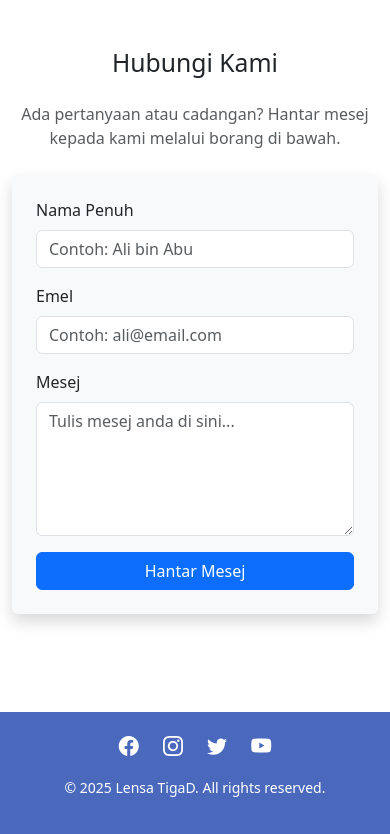
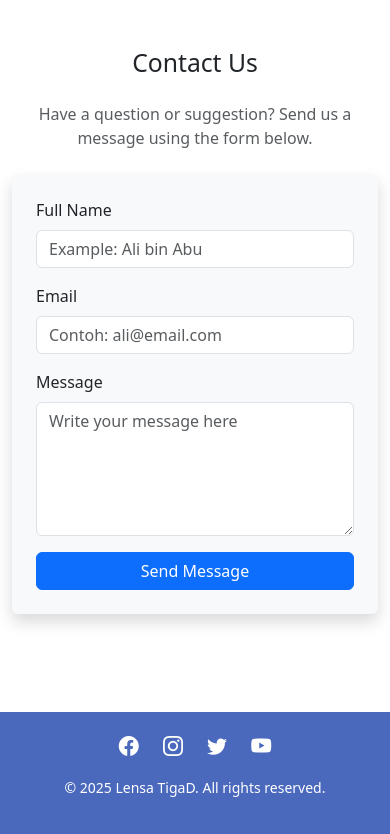
Before and after one commit to akmal-azhar/lensatigad, a PHP site: page /lensatigad/contact.php in a window 390 px wide. Shown: the part 90-924 px from the top of the page. Run offline with PHP 8.4, Linux system fonts and the light colour scheme.

Commit message:
Update Baru

```diff
--- a/about.php
+++ b/about.php
@@ -73,9 +73,9 @@
 <body>
 
 <section class="about-section">
-  <h2>📺 Apa itu Lensa TigaD?</h2>
+  <h2>📺 What is Lensa TigaD?</h2>
   <p>
-    <strong>Lensa TigaD</strong> ialah platform video digital yang membawa kandungan menarik merangkumi dunia <strong>podcast</strong>, <strong>infotainment</strong>, <strong>sukan</strong>, <strong>hiburan</strong> dan banyak lagi. Kami komited untuk menyediakan maklumat yang bermanfaat dan menghiburkan dalam bentuk visual moden yang mudah diakses oleh semua lapisan masyarakat.
+    <strong>Lensa TigaD</strong> is a digital video platform that delivers engaging content covering the world of <strong>podcast</strong>, <strong>sports</strong>, <strong>business</strong>, <strong>education</strong> and <strong>infotainment</strong>. We are committed to providing informative and entertaining content in a modern visual format that is easily accessible to people from all walks of life.
   </p>
   <img src="images/color logo.png" alt="Lensa TigaD Banner">
 </section>
--- a/category.php
+++ b/category.php
@@ -121,12 +121,12 @@ h2.section-title {
                     <div class="article-title"><?= htmlspecialchars($row['title']) ?></div>
                     <div class="article-meta">📅 <?= date('d M Y', strtotime($row['created_at'])) ?></div>
                     <div class="article-snippet"><?= substr(strip_tags($row['content']), 0, 250) ?>...</div>
-                    <a href="view_article.php?id=<?= $row['id'] ?>" class="btn-read">Baca Selanjutnya</a>
+                    <a href="view_article.php?id=<?= $row['id'] ?>" class="btn-read">Read More</a>
                 </div>
             </div>
         <?php endwhile; ?>
     <?php else: ?>
-        <p class="text-muted">Tiada artikel dalam kategori ini buat masa sekarang.</p>
+        <p class="text-muted">There are currently no articles in this category.</p>
     <?php endif; ?>
 </div>
 
--- a/contact.php
+++ b/contact.php
@@ -8,30 +8,30 @@
   <div class="row justify-content-center">
     <div class="col-md-8 col-lg-6">
 
-      <h2 class="text-center mb-4" data-aos="fade-up">Hubungi Kami</h2>
+      <h2 class="text-center mb-4" data-aos="fade-up">Contact Us</h2>
 
       <p class="text-center text-muted mb-4" data-aos="fade-up" data-aos-delay="100">
-        Ada pertanyaan atau cadangan? Hantar mesej kepada kami melalui borang di bawah.
+        Have a question or suggestion? Send us a message using the form below.
       </p>
 
       <form action="proses_contact.php" method="post" class="shadow p-4 rounded bg-light" data-aos="zoom-in" data-aos-delay="200">
         <div class="mb-3">
-          <label for="name" class="form-label">Nama Penuh</label>
-          <input type="text" name="name" id="name" class="form-control" placeholder="Contoh: Ali bin Abu" required>
+          <label for="name" class="form-label">Full Name</label>
+          <input type="text" name="name" id="name" class="form-control" placeholder="Example: Ali bin Abu" required>
         </div>
 
         <div class="mb-3">
-          <label for="email" class="form-label">Emel</label>
+          <label for="email" class="form-label">Email</label>
           <input type="email" name="email" id="email" class="form-control" placeholder="Contoh: ali@email.com" required>
         </div>
 
         <div class="mb-3">
-          <label for="message" class="form-label">Mesej</label>
-          <textarea name="message" id="message" class="form-control" rows="5" placeholder="Tulis mesej anda di sini..." required></textarea>
+          <label for="message" class="form-label">Message</label>
+          <textarea name="message" id="message" class="form-control" rows="5" placeholder="Write your message here" required></textarea>
         </div>
 
         <div class="d-grid">
-          <button type="submit" class="btn btn-primary">Hantar Mesej</button>
+          <button type="submit" class="btn btn-primary">Send Message</button>
         </div>
       </form>
 
```
Also changed, not shown: view_article.php (+28 -5 lines).
